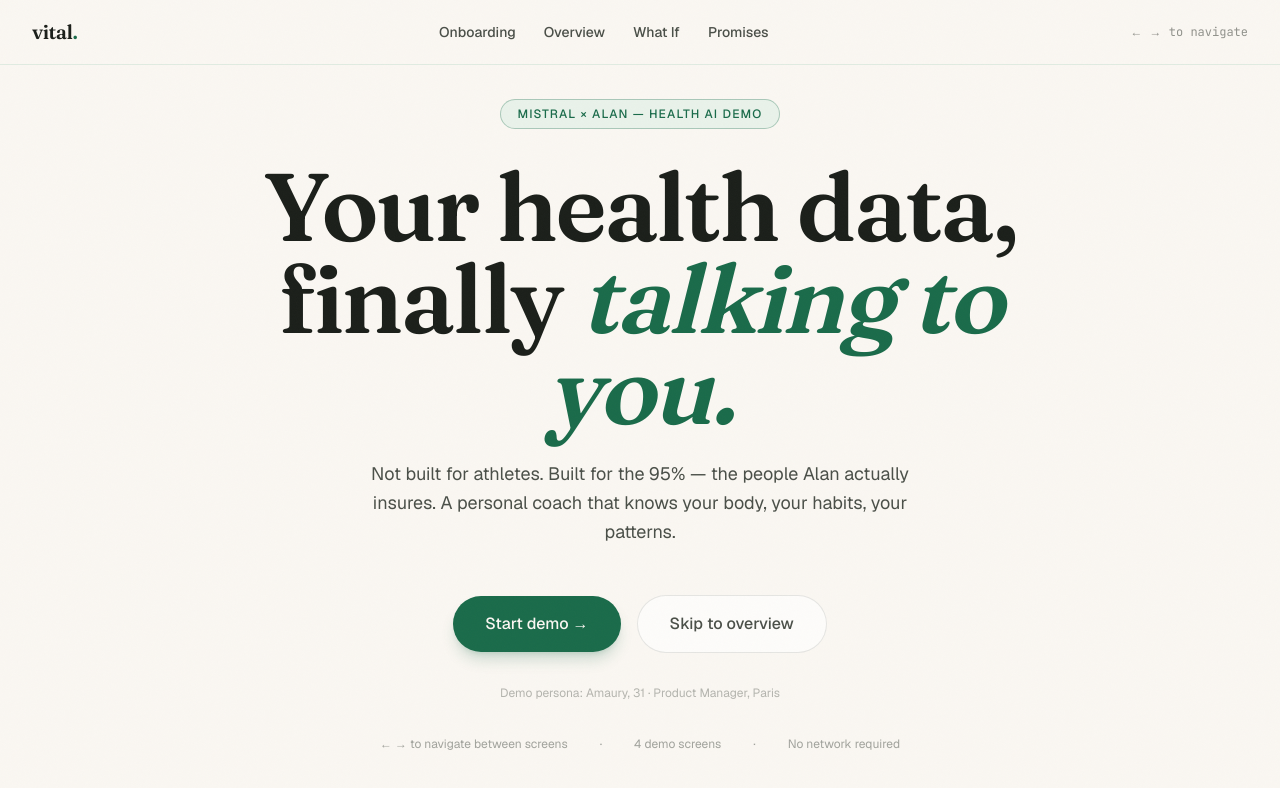
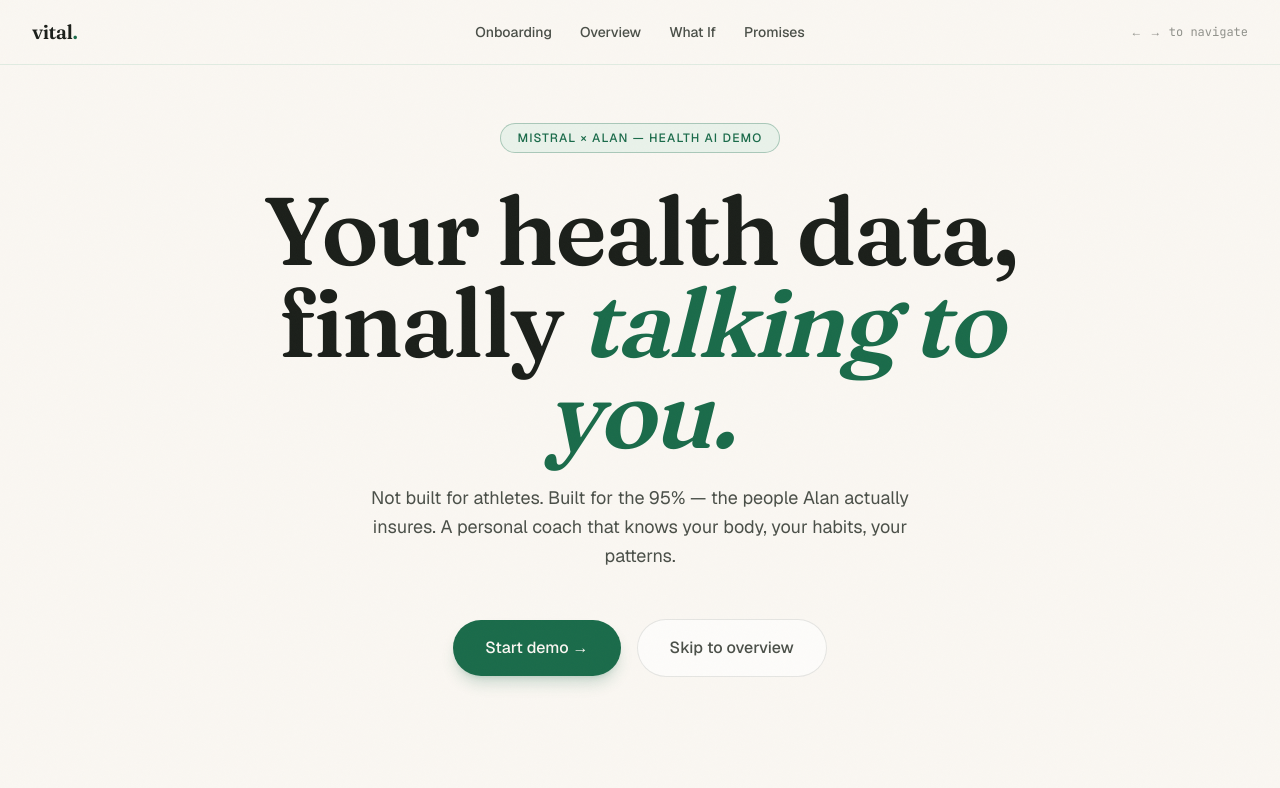
Before and after one commit to amaurydelille/mistral-ai-alan-hackathon-2026, a Next.js app in the folder client/: page / in a window 1280 px wide. Shown: the top 788 px of the page. Built offline with nearby package versions, Linux system fonts and the light colour scheme.

Commit message:
feat: fix alignement and landing

```diff
--- a/client/app/page.tsx
+++ b/client/app/page.tsx
@@ -37,20 +37,6 @@
             Skip to overview
           </Link>
         </div>
-
-        {/* Demo persona hint */}
-        <p className="mt-8 text-xs text-ink-soft/40">
-          Demo persona: Amaury, 31 · Product Manager, Paris
-        </p>
-
-        {/* Floating bottom stats */}
-        <div className="absolute bottom-12 left-0 right-0 flex justify-center gap-8 text-xs text-ink-soft/50">
-          <span>← → to navigate between screens</span>
-          <span>·</span>
-          <span>4 demo screens</span>
-          <span>·</span>
-          <span>No network required</span>
-        </div>
       </div>
     </div>
   );
--- a/client/components/Nav.tsx
+++ b/client/components/Nav.tsx
@@ -33,13 +33,15 @@
   }, [pathname, router]);
 
   return (
-    <nav className="fixed top-0 left-0 right-0 z-50 flex items-center justify-between px-8 py-4 backdrop-blur-sm bg-cream/80 border-b border-mint-dark/40">
-      <Link href="/" className="font-display text-xl font-semibold tracking-tight text-ink">
-        vital
-        <span className="text-sage">.</span>
-      </Link>
+    <nav className="fixed top-0 left-0 right-0 z-50 grid grid-cols-[minmax(0,1fr)_auto_minmax(0,1fr)] items-center gap-x-4 px-8 py-4 backdrop-blur-sm bg-cream/80 border-b border-mint-dark/40">
+      <div className="flex justify-start min-w-0">
+        <Link href="/" className="font-display text-xl font-semibold tracking-tight text-ink shrink-0">
+          vital
+          <span className="text-sage">.</span>
+        </Link>
+      </div>
 
-      <div className="flex items-center gap-1">
+      <div className="flex items-center justify-center gap-1 shrink-0">
         {SCREENS.map((screen) => {
           const isActive = pathname.startsWith(screen.href);
           return (
@@ -60,8 +62,10 @@
         })}
       </div>
 
-      <div className="text-xs text-ink-soft/60 font-mono hidden md:block">
-        ← → to navigate
+      <div className="flex justify-end min-w-0">
+        <span className="text-xs text-ink-soft/60 font-mono hidden md:inline text-right">
+          ← → to navigate
+        </span>
       </div>
     </nav>
   );
```
